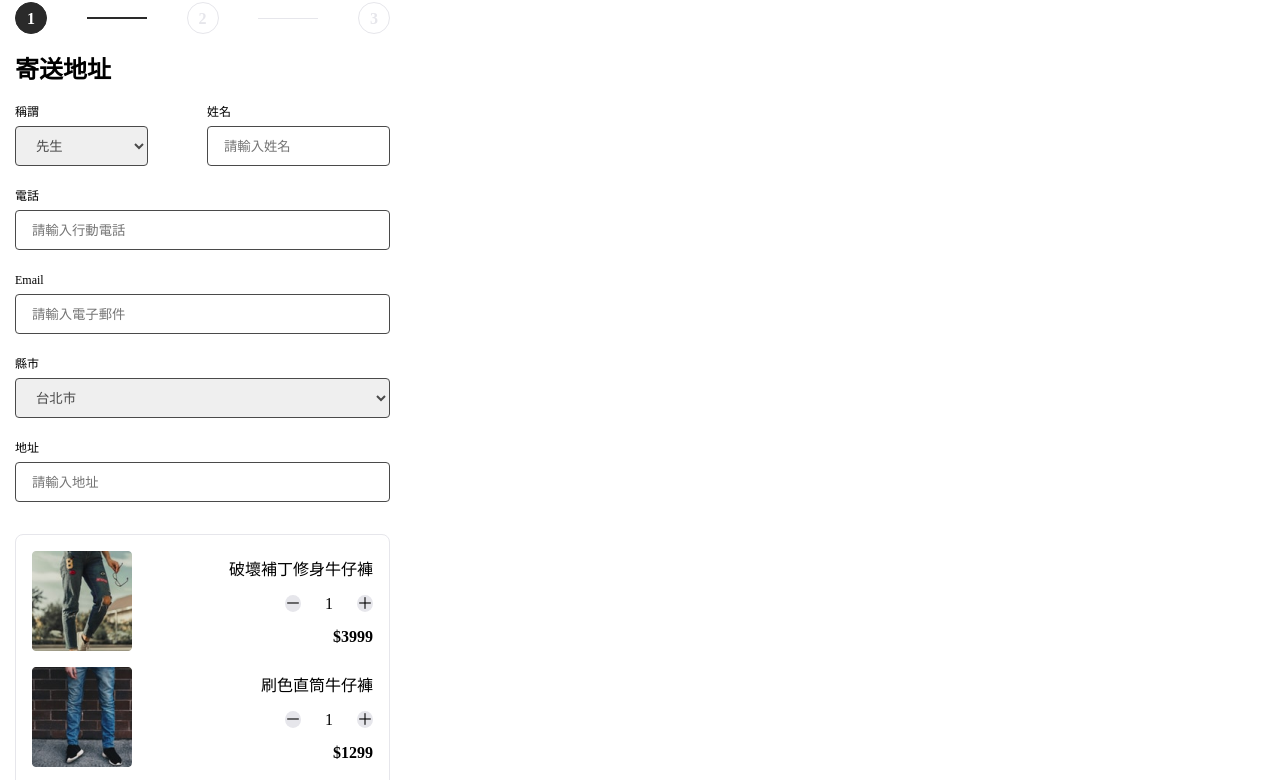
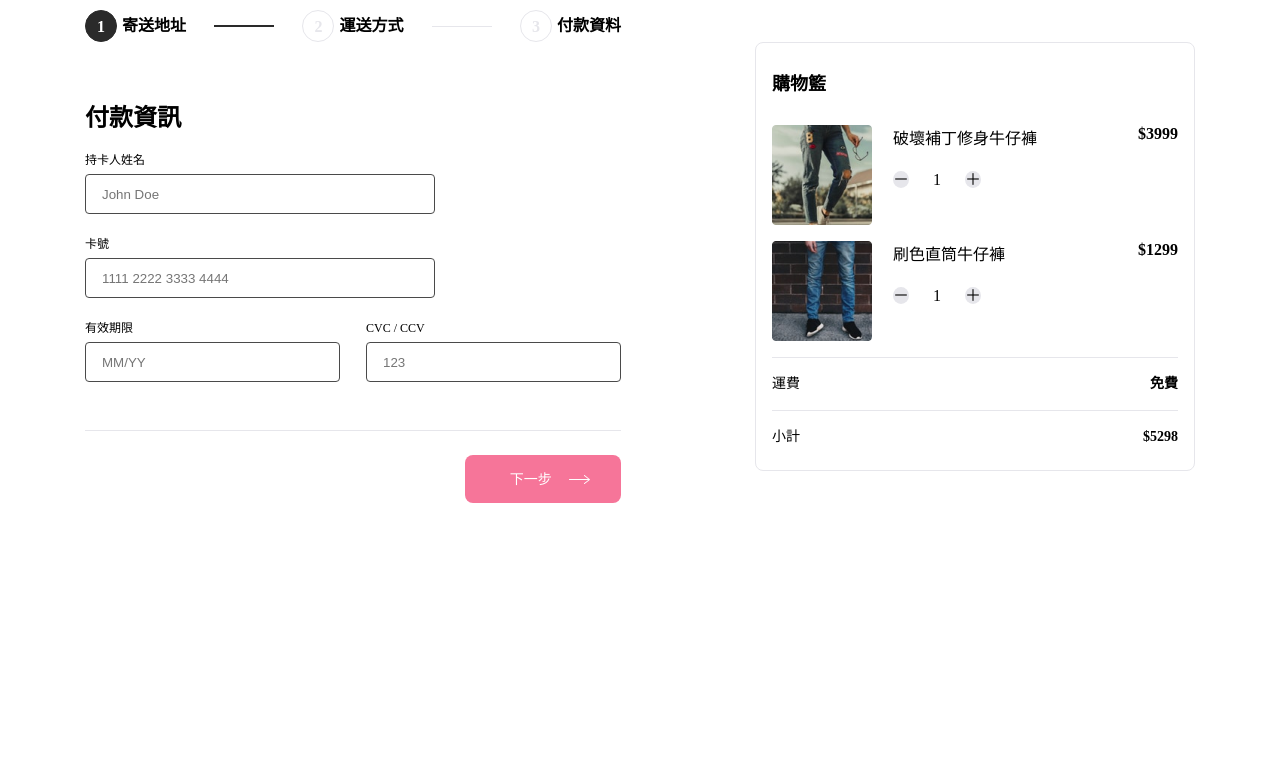
Before and after one commit to Joy-Chang-2021/AC_3_shopping_cart, a website: page shopping-cart.html in a window 1280 px wide. Shown: the part 62-842 px from the top of the page. After the commit the page ends 800 px from the top, so only its background shows below. Drawn offline with Linux system fonts and the light colour scheme.

Commit message:
PC / RWD

```diff
--- a/public/scss/main.scss
+++ b/public/scss/main.scss
@@ -48,6 +48,9 @@ input[type="radio"] {
           border-color: var(--main-dark);
           background-color: var(--main-dark);
           color: var(--white);
+        }
+        h5 {
+          display: none;
         }
       }
       .line {
@@ -123,11 +126,17 @@ input[type="radio"] {
         }
       }
     }
+    .stepper-control {
+      display: none;
+    }
   }
   .shopping-cart {
     margin: 32px 0;
     padding: 0 16px;
     @include border (1px, 8px, var(--light-grey));
+    h3 {
+      display: none;
+    }
     .shopping-items {
       .item {
         margin-top: 16px;
@@ -135,7 +144,6 @@ input[type="radio"] {
         @include square (100px);
         }
         .item-info {
-          display: flex;
           flex-direction: column;
           justify-content: space-around;
           align-items: flex-end;
@@ -189,3 +197,96 @@ input[type="radio"] {
     }
   }
 }
+
+@media screen and (min-width: 376px) {
+  .container {
+    max-width: 1110px;
+    margin: 0 auto;
+  }
+  .page-title {
+    @include font-size (8);
+  }
+  .page-content {
+    flex-direction: row;
+    justify-content: space-between;
+    .payment-info {
+      width: 536px;
+      .stepper-container .step {
+        align-items: center;
+        h5 {
+          display: inline-block;
+          margin-left: 5px;
+          @include font-size (4, 6);
+        }
+      }
+      #payment-form {
+        margin-bottom: 48px;
+        .part h3 {
+          margin-top: 64px;
+        }
+        .info-buyer {
+          display: grid;
+          grid-template-columns: repeat(6, 1fr);
+          grid-gap: 24px 30px;
+          .gender, .city {
+            width: unset;
+            grid-column: span 2;
+          }
+          .name, .address {
+            width: unset;
+            grid-column: span 4;
+          }
+          .phone, .mail {
+            grid-column: span 3;
+          }
+        }
+        .info-delivery {
+          margin-bottom: 144px;
+          width: 435px;
+        }
+        .info-credit-card {
+          .card-owner, .card-number {
+            max-width: 350px;
+          }
+          .card-exp, .card-security {
+            width: 255px;
+          }
+        }
+      }
+      .stepper-control {
+        display: flex;
+        justify-content: space-between;
+        .btn-previous:disabled {
+          display: unset;
+          visibility: hidden;
+          ~ .btn-next {
+            width: 156px;
+          }
+        }
+      }
+    }
+    .shopping-cart {
+      width: 440px;
+      h3 {
+        display: block;
+        margin: 32px 0;
+        @include font-size (4.5);
+      }
+      .shopping-items .item .item-info {
+        position: relative;
+        margin-left: 21px;
+        justify-content: unset;         align-items: unset;
+        div {
+          margin: 18px 0 ;
+        }
+        .item-cost {
+          position: absolute;
+          right: 0;
+        }
+      }
+    }
+    .stepper-control {
+      display: none;
+    }
+  }
+}
--- a/shopping-cart.html
+++ b/shopping-cart.html
@@ -14,24 +14,24 @@
       <div class="page-content d-flex">
         <div class="payment-info">
           <div class="stepper-container d-flex">
-            <div class="step">
+            <div class="step d-flex">
               <h4 class="step-number step-active">1</h4>
-              <h5 class="d-none">寄送地址</h5>
+              <h5>寄送地址</h5>
             </div>
             <span class="line line-active"></span>
-            <div class="step">
+            <div class="step d-flex">
               <h4 class="step-number">2</h4>
-              <h5 class="d-none">運送方式</h5>
+              <h5>運送方式</h5>
             </div>
             <span class="line"></span>
-            <div class="step">
+            <div class="step d-flex">
               <h4 class="step-number">3</h4>
-              <h5 class="d-none">付款資料</h5>
+              <h5>付款資料</h5>
             </div>
           </div>
           <div class="payment-form">
             <form id="payment-form" method="post">
-              <div class="part">
+              <div class="part d-none">
                 <h3>寄送地址</h3>
                 <div class="info-buyer">
                   <label for="gender" class="gender">
@@ -90,7 +90,7 @@
                   </div>
                 </div>
               </div>
-              <div class="part d-none">
+              <div class="part">
                 <h3>付款資訊</h3>
                 <div class="info-credit-card">
                   <label for="card-owner" class="card-owner">
@@ -113,17 +113,23 @@
               </div>
             </form>
           </div>
-          <div class="stepper-control d-none">stepper-control
-            <button class="btn">←上一步</button>
-            <button class="btn">下一步→</button>
+          <div class="stepper-control d-flex">
+            <button class="btn btn-previous" disabled>
+              <img src="/image/arrow-pre.png" alt="">
+              <span>上一步</span>
+            </button>
+            <button class="btn btn-next">
+              <span>下一步</span>
+              <img src="/image/arrow-next.png" alt="">
+            </button>
           </div>
         </div>
         <div class="shopping-cart">
-          <h3 class="d-none">購物籃</h3>
+          <h3>購物籃</h3>
           <div class="shopping-items">
             <div class="item d-flex">
               <img src="/image/item01.png" alt="">
-              <div class="item-info">
+              <div class="item-info d-flex">
                 <h4 class="weight-400">破壞補丁修身牛仔褲</h4>
                 <div>
                   <span class="minus">－</span>
@@ -135,7 +141,7 @@
             </div>
             <div class="item d-flex">
               <img src="/image/item02.png" alt="">
-              <div class="item-info">
+              <div class="item-info d-flex">
                 <h4 class="weight-400">刷色直筒牛仔褲</h4>
                 <div>
                   <span class="minus">－</span>
@@ -155,7 +161,7 @@
             </div>
           </div>
         </div>
-        <div class="stepper-control d-flex">
+        <div class="stepper-control">
           <button class="btn btn-previous" disabled>
             <img src="/image/arrow-pre.png" alt="">
             <span>上一步</span>
```
Also changed, not shown: public/css/main.css, public/css/main.min.css, 2 other files.
